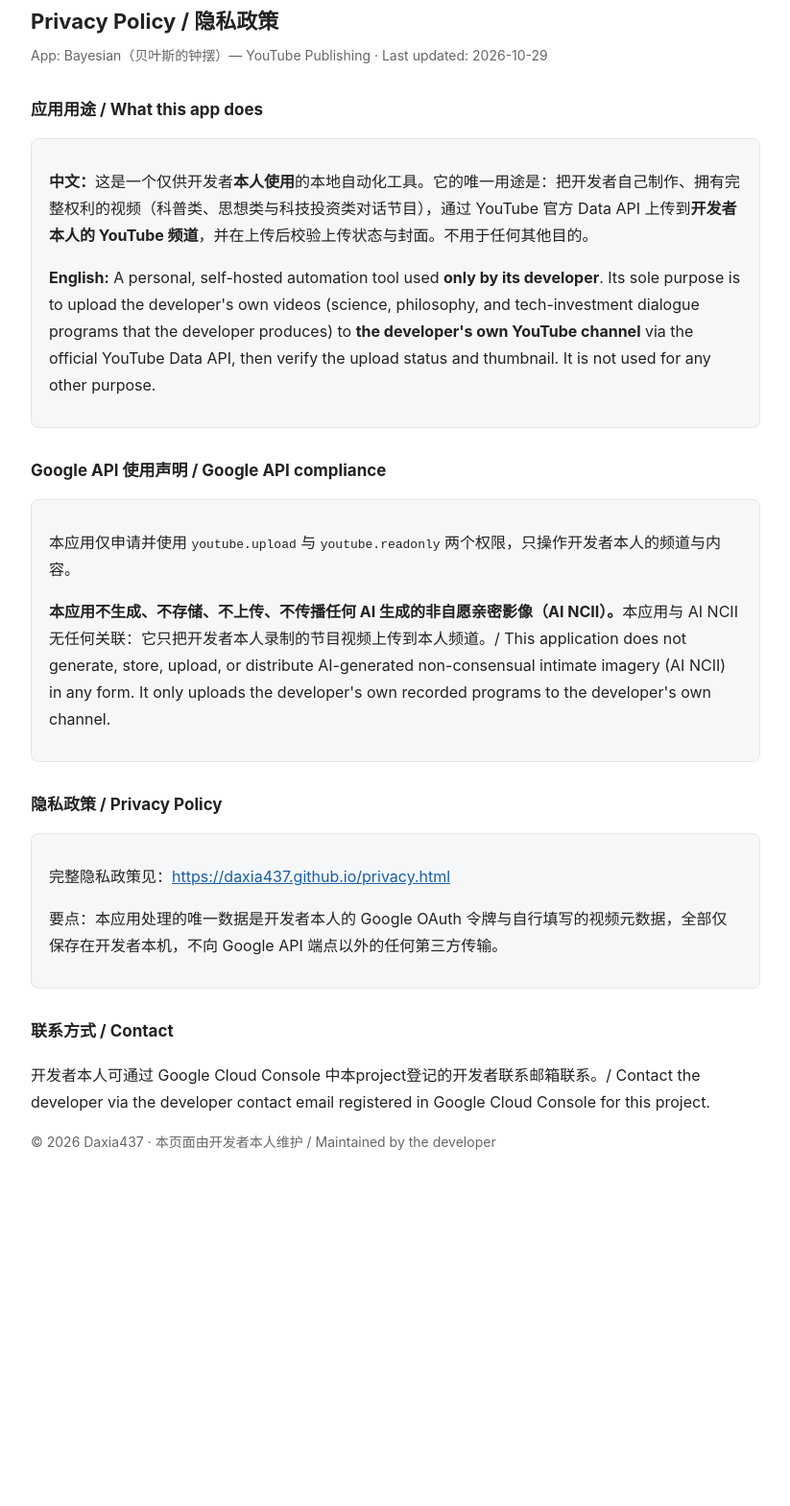
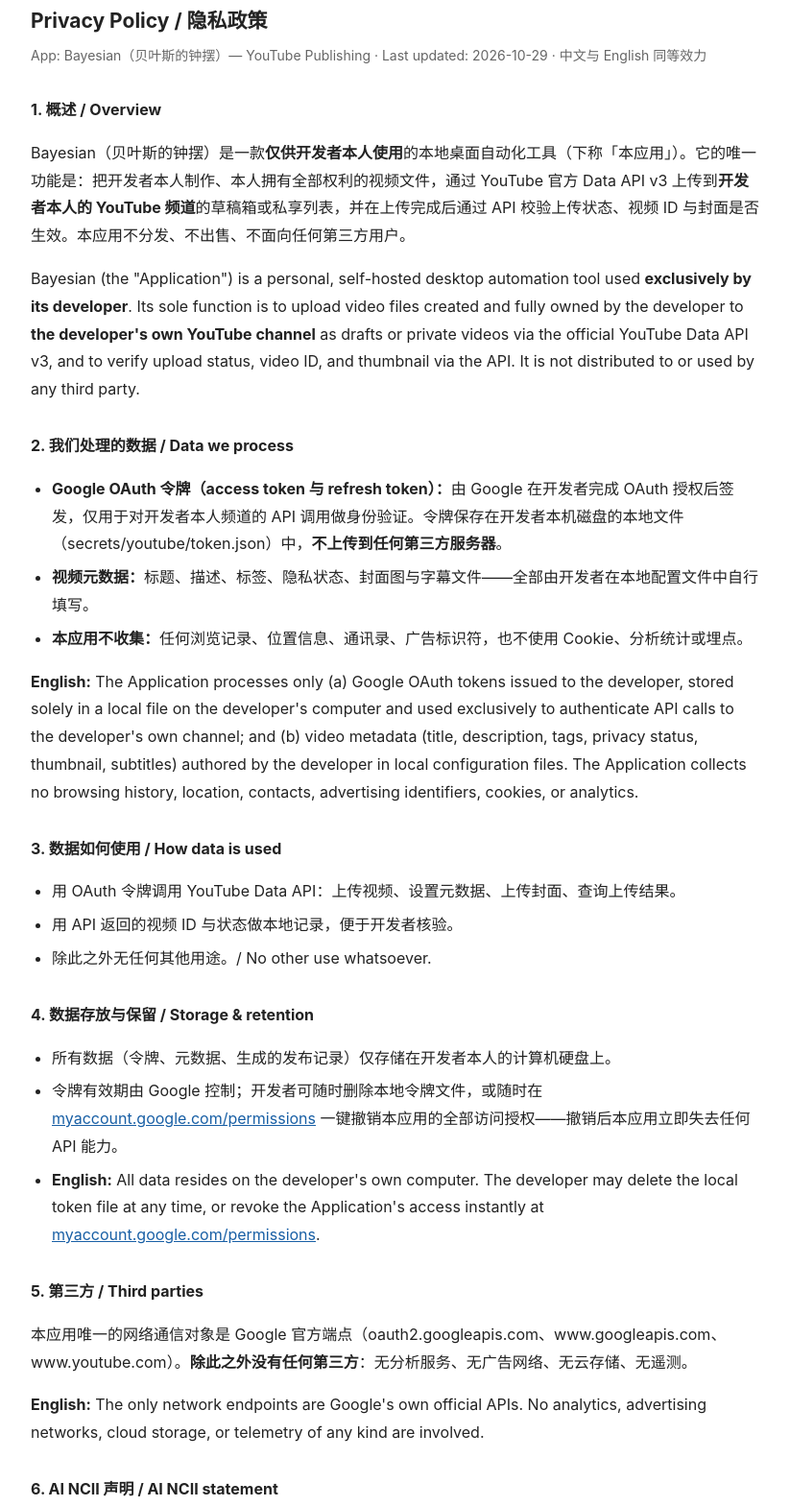
Before and after one commit to Daxia437/Daxia437.github.io, a plain HTML site: page privacy.html in a window 1280 px wide. Shown: the part 37-1606 px from the top of the page at 96% size, without its empty margins (228-1051 px from the left). Before the commit the page ends 1280 px from the top, so only its background shows below. Drawn offline with Linux system fonts and the light colour scheme.

Commit message:
Expand privacy policy: 9 sections, full data handling detail, NCII statement

```diff
--- a/privacy.html
+++ b/privacy.html
@@ -5,38 +5,59 @@
 <meta name="viewport" content="width=device-width, initial-scale=1.0">
 <title>Privacy Policy — Bayesian（贝叶斯的钟摆）</title>
 <style>
-  body { font-family: -apple-system, "Segoe UI", "Microsoft YaHei", sans-serif; max-width: 760px; margin: 40px auto; padding: 0 20px; line-height: 1.75; color: #222; }
-  h1 { font-size: 22px; margin-bottom: 4px; } h2 { font-size: 17px; margin-top: 30px; }
+  body { font-family: -apple-system, "Segoe UI", "Microsoft YaHei", sans-serif; max-width: 760px; margin: 40px auto; padding: 0 20px; line-height: 1.8; color: #222; }
+  h1 { font-size: 21px; margin-bottom: 4px; } h2 { font-size: 16px; margin-top: 30px; }
   .sub { color: #666; font-size: 14px; margin-top: 0; }
   .box { background: #f6f7f9; border: 1px solid #e3e5e8; border-radius: 8px; padding: 14px 18px; margin: 14px 0; }
-  a { color: #185fa5; }
+  a { color: #185fa5; } ul { padding-left: 22px; }
+  li { margin: 6px 0; }
 </style>
 </head>
 <body>
 <h1>Privacy Policy / 隐私政策</h1>
-<p class="sub">App: Bayesian（贝叶斯的钟摆）— YouTube Publishing · Last updated: 2026-10-29</p>
+<p class="sub">App: Bayesian（贝叶斯的钟摆）— YouTube Publishing · Last updated: 2026-10-29 · 中文与 English 同等效力</p>
 
-<h2>应用用途 / What this app does</h2>
-<div class="box">
-<p><strong>中文：</strong>这是一个仅供开发者<strong>本人使用</strong>的本地自动化工具。它的唯一用途是：把开发者自己制作、拥有完整权利的视频（科普类、思想类与科技投资类对话节目），通过 YouTube 官方 Data API 上传到<strong>开发者本人的 YouTube 频道</strong>，并在上传后校验上传状态与封面。不用于任何其他目的。</p>
-<p><strong>English:</strong> A personal, self-hosted automation tool used <strong>only by its developer</strong>. Its sole purpose is to upload the developer's own videos (science, philosophy, and tech-investment dialogue programs that the developer produces) to <strong>the developer's own YouTube channel</strong> via the official YouTube Data API, then verify the upload status and thumbnail. It is not used for any other purpose.</p>
-</div>
+<h2>1. 概述 / Overview</h2>
+<p>Bayesian（贝叶斯的钟摆）是一款<strong>仅供开发者本人使用</strong>的本地桌面自动化工具（下称「本应用」）。它的唯一功能是：把开发者本人制作、本人拥有全部权利的视频文件，通过 YouTube 官方 Data API v3 上传到<strong>开发者本人的 YouTube 频道</strong>的草稿箱或私享列表，并在上传完成后通过 API 校验上传状态、视频 ID 与封面是否生效。本应用不分发、不出售、不面向任何第三方用户。</p>
+<p>Bayesian (the "Application") is a personal, self-hosted desktop automation tool used <strong>exclusively by its developer</strong>. Its sole function is to upload video files created and fully owned by the developer to <strong>the developer's own YouTube channel</strong> as drafts or private videos via the official YouTube Data API v3, and to verify upload status, video ID, and thumbnail via the API. It is not distributed to or used by any third party.</p>
 
-<h2>Google API 使用声明 / Google API compliance</h2>
-<div class="box">
-<p>本应用仅申请并使用 <code>youtube.upload</code> 与 <code>youtube.readonly</code> 两个权限，只操作开发者本人的频道与内容。</p>
-<p><strong>本应用不生成、不存储、不上传、不传播任何 AI 生成的非自愿亲密影像（AI NCII）。</strong>本应用与 AI NCII 无任何关联：它只把开发者本人录制的节目视频上传到本人频道。/ This application does not generate, store, upload, or distribute AI-generated non-consensual intimate imagery (AI NCII) in any form. It only uploads the developer's own recorded programs to the developer's own channel.</p>
-</div>
+<h2>2. 我们处理的数据 / Data we process</h2>
+<ul>
+<li><strong>Google OAuth 令牌（access token 与 refresh token）：</strong>由 Google 在开发者完成 OAuth 授权后签发，仅用于对开发者本人频道的 API 调用做身份验证。令牌保存在开发者本机磁盘的本地文件（secrets/youtube/token.json）中，<strong>不上传到任何第三方服务器</strong>。</li>
+<li><strong>视频元数据：</strong>标题、描述、标签、隐私状态、封面图与字幕文件——全部由开发者在本地配置文件中自行填写。</li>
+<li><strong>本应用不收集：</strong>任何浏览记录、位置信息、通讯录、广告标识符，也不使用 Cookie、分析统计或埋点。</li>
+</ul>
+<p><strong>English:</strong> The Application processes only (a) Google OAuth tokens issued to the developer, stored solely in a local file on the developer's computer and used exclusively to authenticate API calls to the developer's own channel; and (b) video metadata (title, description, tags, privacy status, thumbnail, subtitles) authored by the developer in local configuration files. The Application collects no browsing history, location, contacts, advertising identifiers, cookies, or analytics.</p>
 
-<h2>隐私政策 / Privacy Policy</h2>
-<div class="box">
-<p>完整隐私政策见：<a href="https://daxia437.github.io/privacy.html">https://daxia437.github.io/privacy.html</a></p>
-<p>要点：本应用处理的唯一数据是开发者本人的 Google OAuth 令牌与自行填写的视频元数据，全部仅保存在开发者本机，不向 Google API 端点以外的任何第三方传输。</p>
-</div>
+<h2>3. 数据如何使用 / How data is used</h2>
+<ul>
+<li>用 OAuth 令牌调用 YouTube Data API：上传视频、设置元数据、上传封面、查询上传结果。</li>
+<li>用 API 返回的视频 ID 与状态做本地记录，便于开发者核验。</li>
+<li>除此之外无任何其他用途。/ No other use whatsoever.</li>
+</ul>
 
-<h2>联系方式 / Contact</h2>
+<h2>4. 数据存放与保留 / Storage &amp; retention</h2>
+<ul>
+<li>所有数据（令牌、元数据、生成的发布记录）仅存储在开发者本人的计算机硬盘上。</li>
+<li>令牌有效期由 Google 控制；开发者可随时删除本地令牌文件，或随时在 <a href="https://myaccount.google.com/permissions">myaccount.google.com/permissions</a> 一键撤销本应用的全部访问授权——撤销后本应用立即失去任何 API 能力。</li>
+<li><strong>English:</strong> All data resides on the developer's own computer. The developer may delete the local token file at any time, or revoke the Application's access instantly at <a href="https://myaccount.google.com/permissions">myaccount.google.com/permissions</a>.</li>
+</ul>
+
+<h2>5. 第三方 / Third parties</h2>
+<p>本应用唯一的网络通信对象是 Google 官方端点（oauth2.googleapis.com、www.googleapis.com、www.youtube.com）。<strong>除此之外没有任何第三方</strong>：无分析服务、无广告网络、无云存储、无遥测。</p>
+<p><strong>English:</strong> The only network endpoints are Google's own official APIs. No analytics, advertising networks, cloud storage, or telemetry of any kind are involved.</p>
+
+<h2>6. AI NCII 声明 / AI NCII statement</h2>
+<p><strong>本应用不生成、不存储、不上传、不传播任何 AI 生成的非自愿亲密影像（AI-Generated Non-Consensual Intimate Imagery, AI NCII）。</strong>本应用与生成式影像内容无任何关联：它只把开发者本人录制并制作的节目视频上传到本人频道。本应用亦不用于、不支持且不会被用于任何违反 Google API 服务条款的内容。</p>
+<p><strong>English:</strong> The Application does not generate, store, upload, or distribute AI-generated non-consensual intimate imagery (AI NCII) in any form. It has no connection to generative imagery: it only uploads the developer's own recorded programs to the developer's own channel, in full compliance with the Google APIs Terms of Service.</p>
+
+<h2>7. 儿童与适用范围 / Children &amp; applicability</h2>
+<p>本应用不面向儿童，也不面向任何外部用户——其唯一使用者与唯一数据主体是开发者本人。/ The Application is not directed at children and has no external users; its only user and only data subject is the developer.</p>
+
+<h2>8. 政策变更 / Changes</h2>
+<p>若本政策发生实质变更，修订版将发布在本页同一网址，并更新顶部日期。/ Material changes will be published at this same URL with an updated date above.</p>
+
+<h2>9. 联系方式 / Contact</h2>
 <p>开发者本人可通过 Google Cloud Console 中本project登记的开发者联系邮箱联系。/ Contact the developer via the developer contact email registered in Google Cloud Console for this project.</p>
-
-<p class="sub">© 2026 Daxia437 · 本页面由开发者本人维护 / Maintained by the developer</p>
 </body>
 </html>
```
